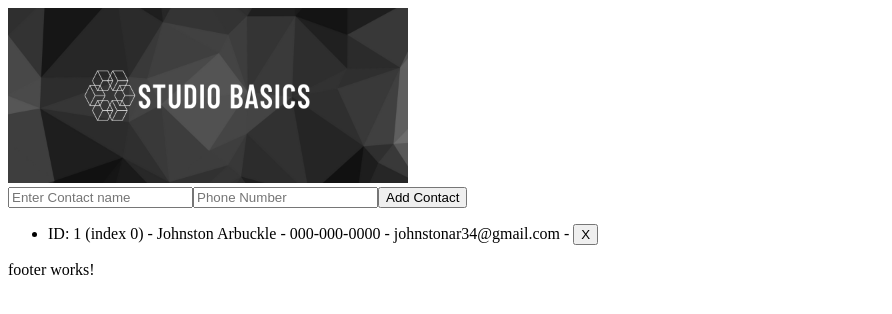
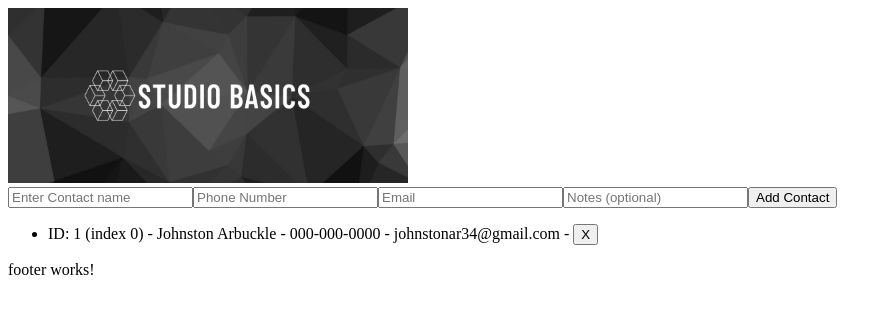
Before and after one commit to TannerB2005/contact-lists-angular, an Angular app: page / in a window 1280 px wide. Shown: the top 314 px of the page, without its empty margins (0-892 px from the left). Built offline with nearby package versions, Linux system fonts and the light colour scheme.

Commit message:
add email and notes fields to contact form

```diff
--- a/src/contact-form/contact-form.component.html
+++ b/src/contact-form/contact-form.component.html
@@ -1,3 +1,3 @@
 <div>
-  <input placeholder="Enter Contact name" [(ngModel)]="newContactName"><input placeholder="Phone Number" [(ngModel)]="newContactPhone"><button type="button" (click)="addContact()">Add Contact</button>
+  <input placeholder="Enter Contact name" [(ngModel)]="newContactName"><input placeholder="Phone Number" [(ngModel)]="newContactPhone"><input placeholder="Email" [(ngModel)]="newContactEmail"><input placeholder="Notes (optional)" [(ngModel)]="newContactNotes"><button type="button" (click)="addContact()">Add Contact</button>
 </div>
```
